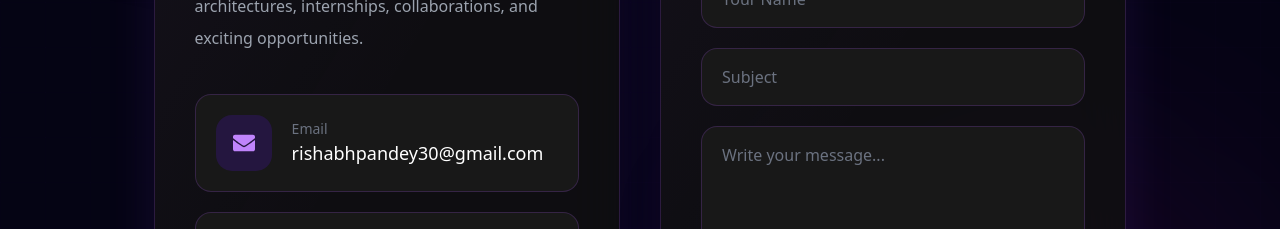
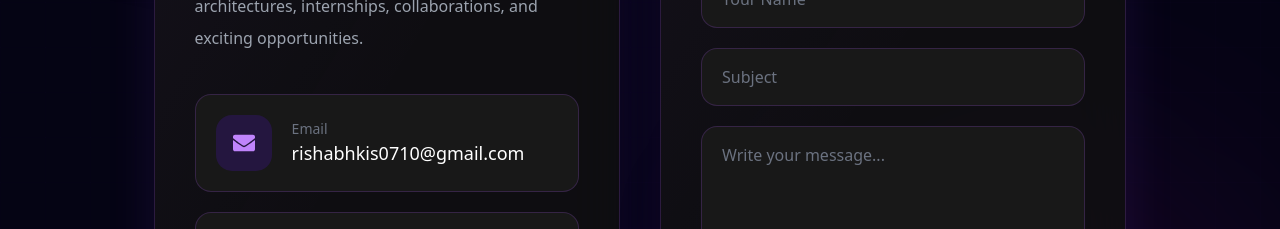
Before and after one commit to rishabh1230/Portfolio, a React (Vite) app: page / in a window 1280 px wide. Shown: the part 6960-7189 px from the top of the page. Built offline with nearby package versions, Linux system fonts and the light colour scheme.

Commit message:
updated email

```diff
--- a/src/components/Contact/Contact.jsx
+++ b/src/components/Contact/Contact.jsx
@@ -169,7 +169,7 @@ const Contact = () => {
                   </p>
 
                   <p className="text-white text-lg font-medium">
-                    rishabhpandey30@gmail.com
+                    rishabhkis0710@gmail.com
                   </p>
                 </div>
               </div>
```
